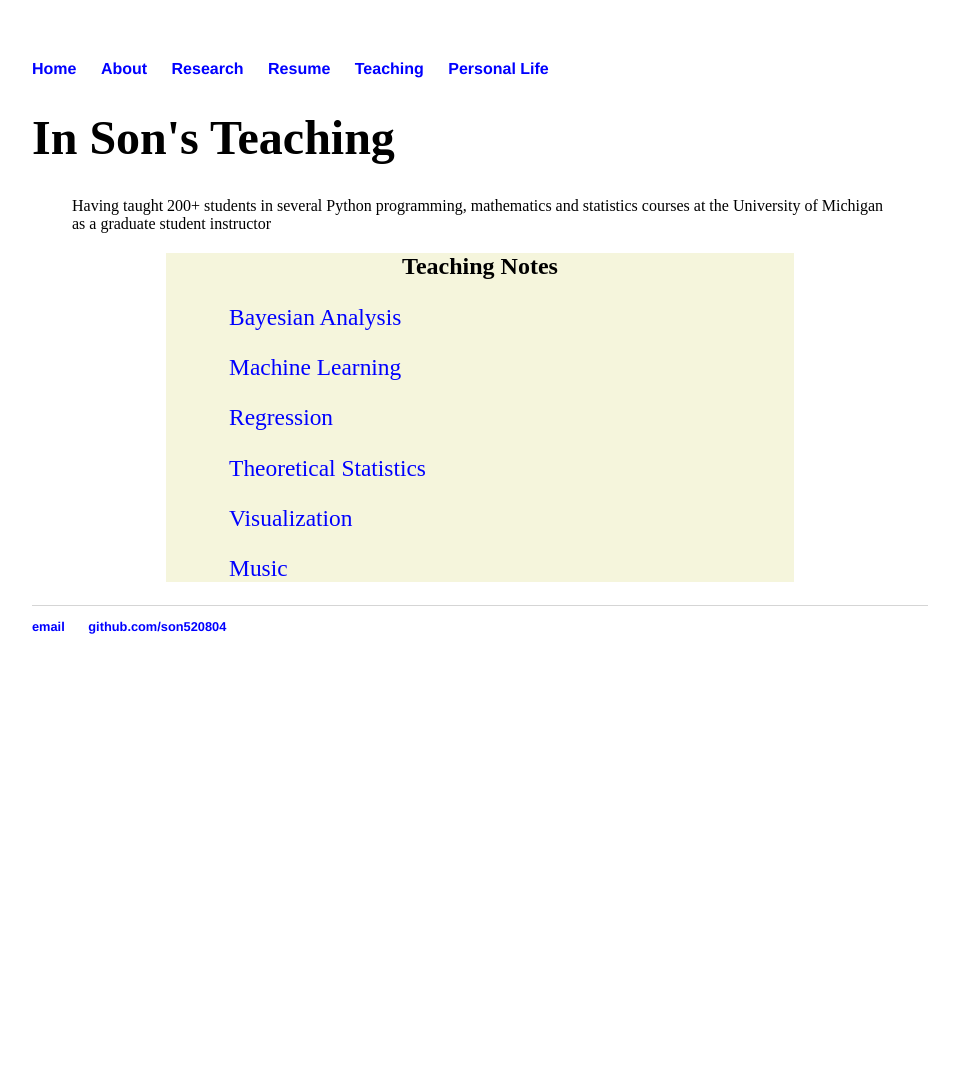
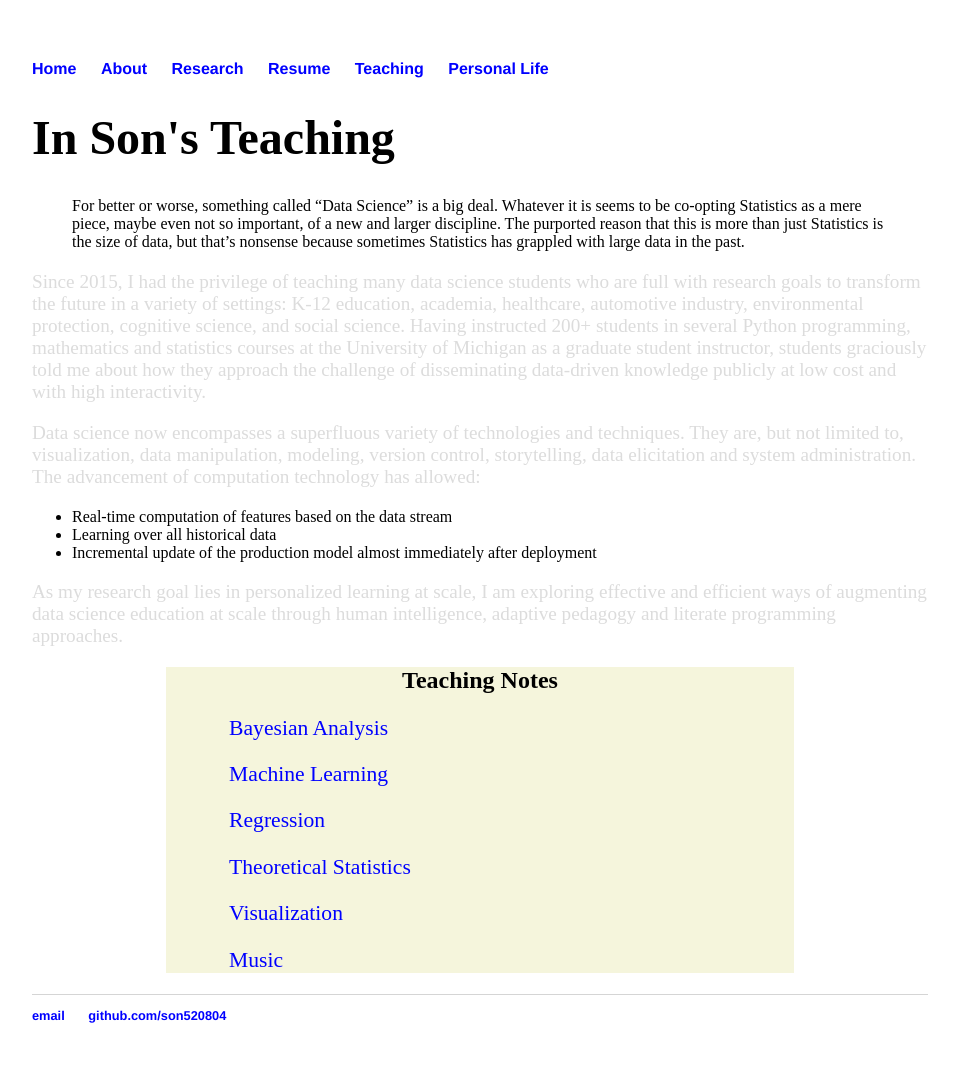
Before and after one commit to son520804/son520804.github.io, a Jekyll site: the page built from Teaching/index.html, in a window 1280 px wide. Shown: the whole page, without its empty margins (160-1117 px from the left). Built offline with Jekyll 4.4.1, drawn with Linux system fonts in a browser that asks for light colours; before the commit the page ends 900 px from its top, so only the background shows below that.

Commit message:
Update Teaching Material

```diff
--- a/Teaching/index.html
+++ b/Teaching/index.html
@@ -4,11 +4,29 @@ title: In Son's Teaching
 ---
 <h1>{{ page.title }}</h1>
 
-<blockquote>
-Having taught 200+ students in several Python programming, mathematics and statistics courses at the University of Michigan as a graduate student instructor
+<blockquote cite="https://www.tandfonline.com/doi/full/10.1080/10618600.2017.1384734">
+  For better or worse, something called “Data Science” is a big deal. Whatever it is seems to be co-opting Statistics as a mere piece, maybe even not so important, of a new and larger discipline. The purported reason that this is more than just Statistics is the size of data, but that’s nonsense because sometimes Statistics has grappled with large data in the past.
 </blockquote>
 
-
+<p>
+  Since 2015, I had the privilege of teaching many data science students who are full with research goals to transform the future in a variety of settings: K-12 education, academia, healthcare, automotive industry, environmental protection, cognitive science, and social science. Having instructed 200+ students in several Python programming, mathematics and statistics courses at the University of Michigan as a graduate student instructor, students graciously told me about how they approach the challenge of disseminating data-driven knowledge publicly at low cost and with high interactivity.
+</p>
+<p>
+  Data science now encompasses a superfluous variety of technologies and techniques. They are, but not limited to, visualization, data manipulation, modeling, version control, storytelling, data elicitation and system administration. The advancement of computation technology has allowed:</p>
+<ul>
+  <li>
+    Real-time computation of features based on the data stream
+  </li>
+  <li>
+    Learning over all historical data
+  </li>
+  <li>
+    Incremental update of the production model almost immediately after deployment
+  </li>
+</ul>
+<p>
+As my research goal lies in personalized learning at scale, I am exploring effective and efficient ways of augmenting data science education at scale through human intelligence, adaptive pedagogy and literate programming approaches.
+</p>
 <div style="text-align: center; margin-left: 15%; margin-right: 15%;
   background-color: beige">
 
--- a/css/main.css
+++ b/css/main.css
@@ -77,9 +77,9 @@ nav ul li, footer ul li {
 
 
 p {
-    font-size: 1.3em;
+    font-size: 1.2em;
     line-height: 1.15em;
-    color: #333;
+    color: #DCDCDC;
 }
 
 
```
